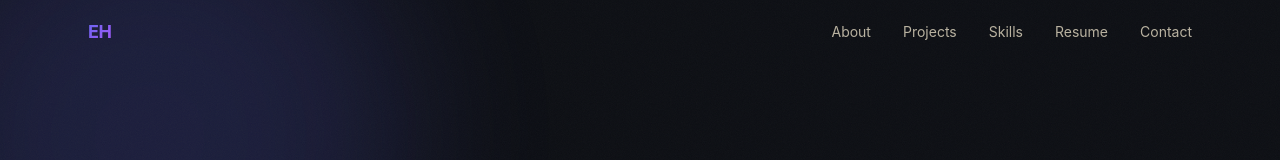
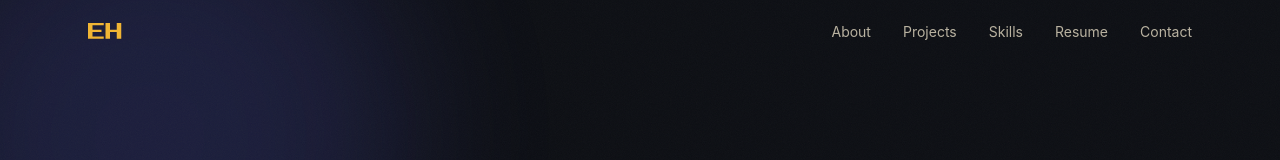
Before and after one commit to ErikHostnik/Portfolio, a React app: page / in a window 1280 px wide. Shown: the top 160 px of the page. Built offline with nearby package versions, Linux system fonts and the light colour scheme; the HTML template or start-up script is replaced by a standard one.

Commit message:
restyle Navbar as a pixel HUD bar

```diff
--- a/src/components/Navbar.jsx
+++ b/src/components/Navbar.jsx
@@ -1,3 +1,4 @@
+// src/components/Navbar.jsx
 import { useState } from 'react'
 import { motion, AnimatePresence } from 'framer-motion'
 import { FiMenu, FiX } from 'react-icons/fi'
@@ -22,7 +23,7 @@ export default function Navbar() {
     <motion.header
       className={`fixed top-0 left-0 right-0 z-50 transition-all duration-300 ${
         scrolled || mobileOpen
-          ? 'bg-bg/90 backdrop-blur-md border-b border-border'
+          ? 'bg-surface/95 border-b-[3px] border-border'
           : 'bg-transparent'
       }`}
       initial={{ y: -80, opacity: 0 }}
@@ -31,7 +32,7 @@ export default function Navbar() {
     >
       <div className="max-w-6xl mx-auto px-6 h-16 flex items-center justify-between">
         {/* Logo */}
-        <a href="#hero" className="text-lg font-bold gradient-text tracking-tight">
+        <a href="#hero" className="text-lg font-display text-accent tracking-tight">
           EH
         </a>
 
@@ -41,7 +42,7 @@ export default function Navbar() {
             <a
               key={link.href}
               href={link.href}
-              className="text-sm text-text-muted hover:text-text-primary transition-colors duration-200"
+              className="text-sm text-text-muted hover:text-accent transition-colors duration-200"
             >
               {link.label}
             </a>
@@ -50,7 +51,7 @@ export default function Navbar() {
 
         {/* Mobile hamburger */}
         <button
-          className="md:hidden text-text-muted hover:text-text-primary transition-colors p-1"
+          className="md:hidden text-text-muted hover:text-accent transition-colors p-1"
           onClick={() => setMobileOpen((prev) => !prev)}
           aria-label={mobileOpen ? 'Close menu' : 'Open menu'}
         >
@@ -66,7 +67,7 @@ export default function Navbar() {
             animate={{ opacity: 1, height: 'auto' }}
             exit={{ opacity: 0, height: 0 }}
             transition={{ duration: 0.2 }}
-            className="md:hidden bg-bg/95 backdrop-blur-md border-b border-border overflow-hidden"
+            className="md:hidden bg-surface/95 border-b-[3px] border-border overflow-hidden"
           >
             <ul className="flex flex-col px-6 py-4 gap-4">
               {navLinks.map((link) => (
@@ -74,7 +75,7 @@ export default function Navbar() {
                   <a
                     href={link.href}
                     onClick={closeMobile}
-                    className="block text-text-muted hover:text-text-primary transition-colors py-1"
+                    className="block text-text-muted hover:text-accent transition-colors py-1"
                   >
                     {link.label}
                   </a>
```
